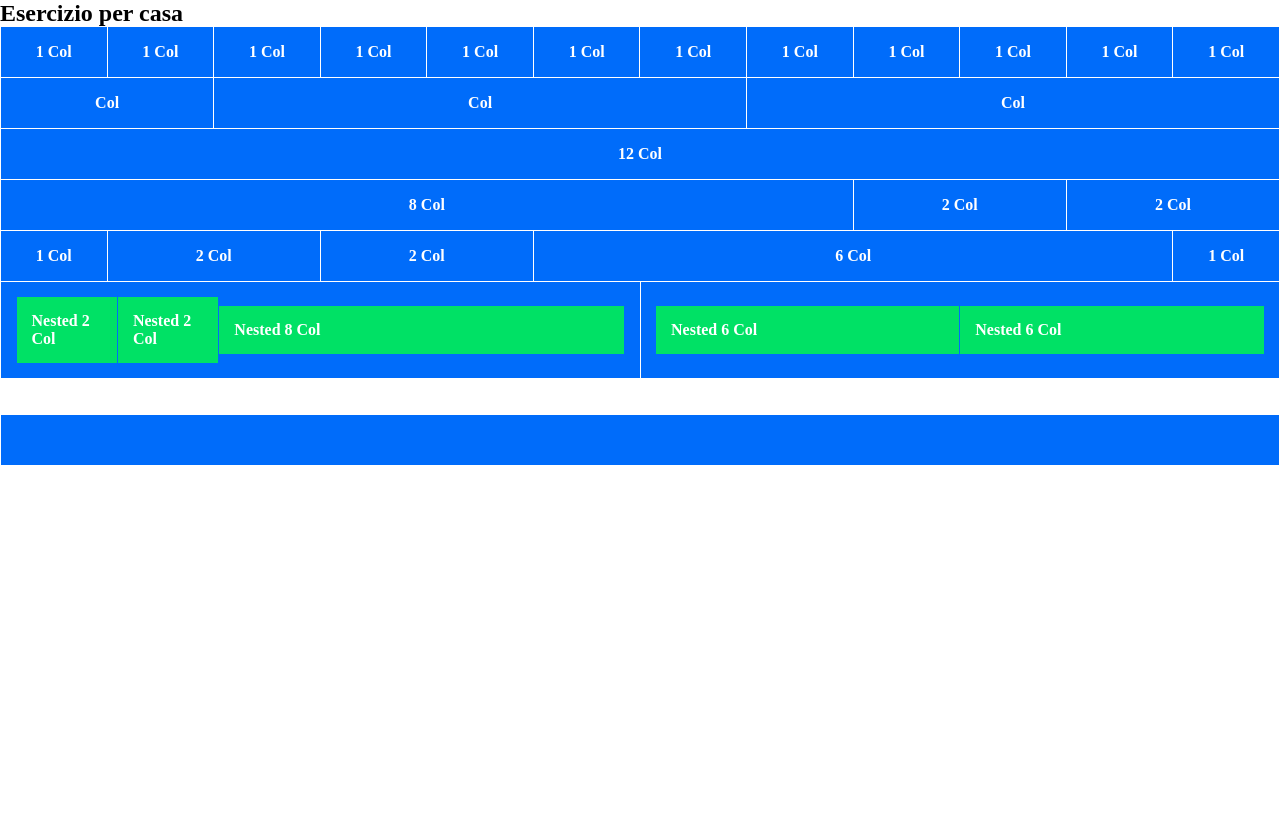
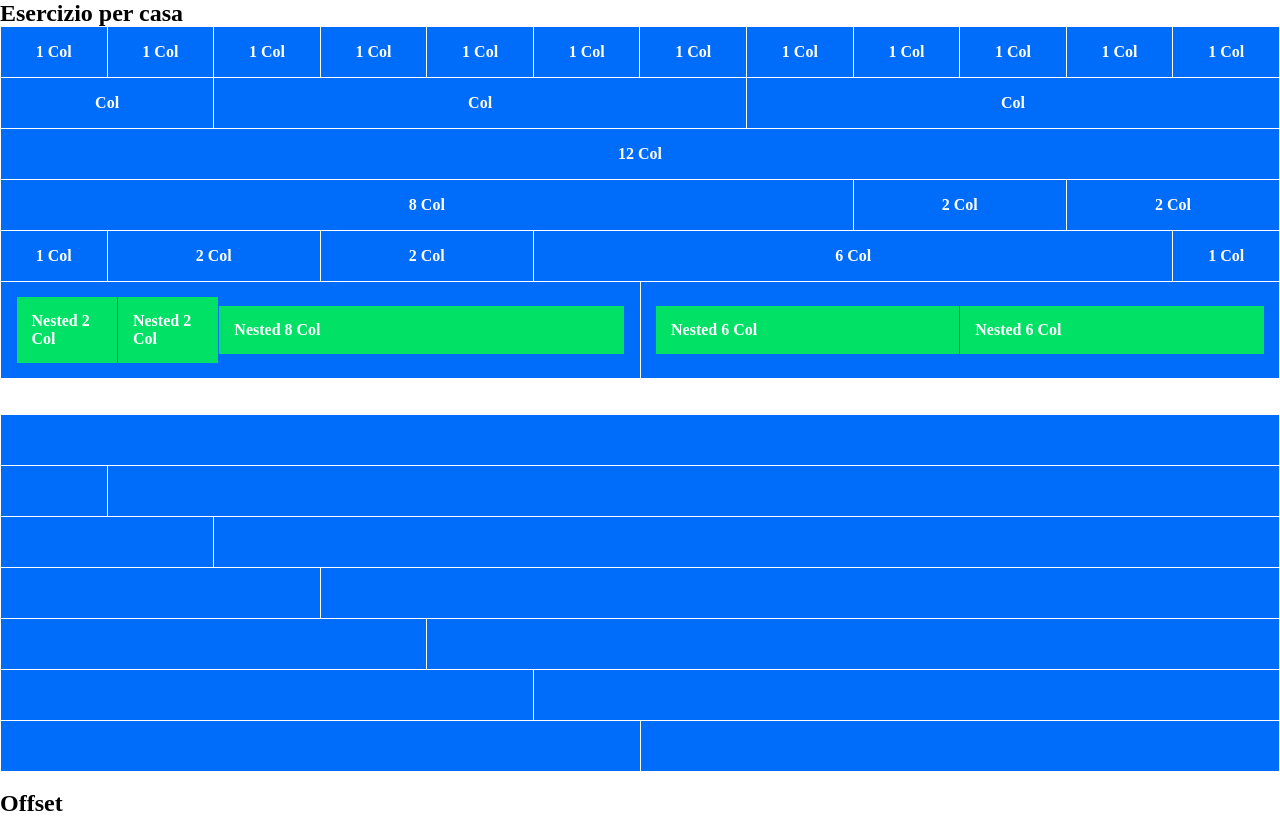
Before and after one commit to GCaringi/html-css-12bool, a plain HTML site: page index.html in a window 1280 px wide. Drawn offline with Linux system fonts and the light colour scheme.

Commit message:
Add half exercise

```diff
--- a/index.html
+++ b/index.html
@@ -125,5 +125,41 @@
         <div class="row">
             <div class="col-12"></div>
         </div>
+
+        <div class="row">
+            <div class="col-1"></div>
+            <div class="col-11"></div>
+        </div>
+
+        <div class="row">
+            <div class="col-2"></div>
+            <div class="col-10"></div>
+        </div>
+
+        <div class="row">
+            <div class="col-3"></div>
+            <div class="col-9"></div>
+        </div>
+
+        <div class="row">
+            <div class="col-4"></div>
+            <div class="col-8"></div>
+        </div>
+
+        <div class="row">
+            <div class="col-5"></div>
+            <div class="col-7"></div>
+        </div>
+
+        <div class="row">
+            <div class="col-6"></div>
+            <div class="col-6"></div>
+        </div>
+
+        <br>
+
+        <h2>Offset</h2>
+
+
     </body>
 </html>
```
